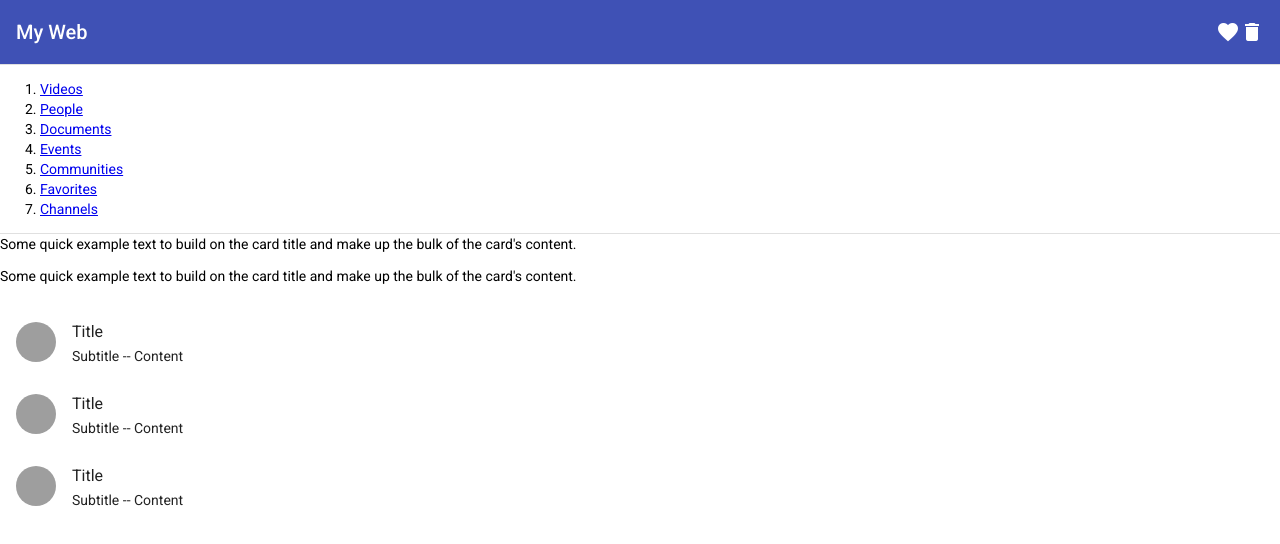
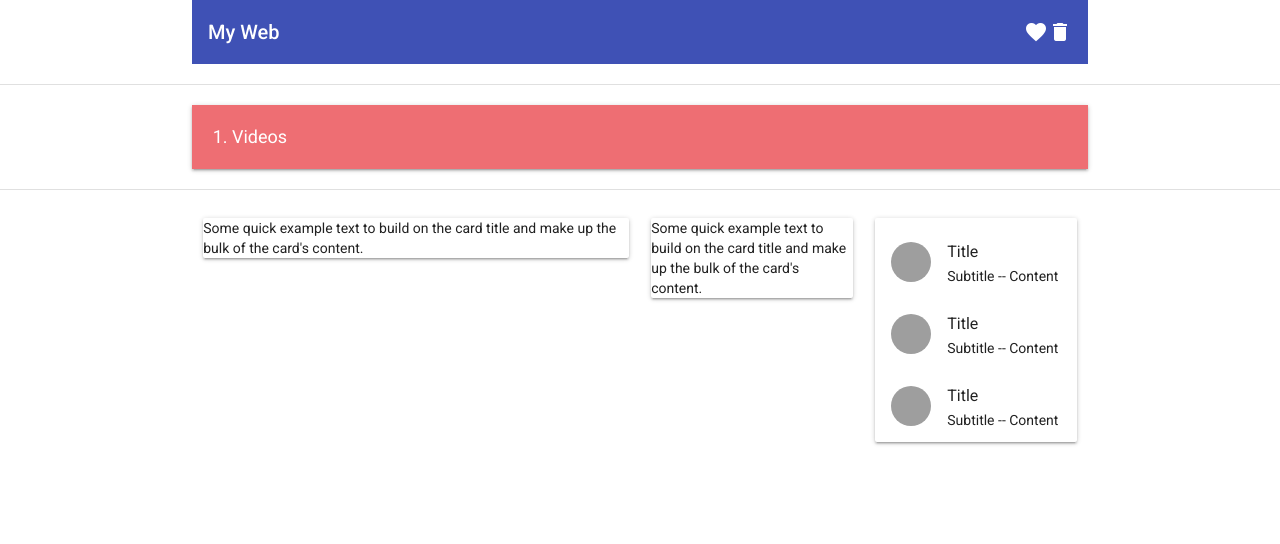
Before and after one commit to iyan73/test_salt, an Angular app: page / in a window 1280 px wide. Shown: the top 544 px of the page. Built offline with nearby package versions, Linux system fonts and the light colour scheme; grey boxes are pictures that could not be loaded.

Commit message:
using materealize

```diff
--- a/src/app/app.component.html
+++ b/src/app/app.component.html
@@ -34,7 +34,7 @@
 <div class="row">
 	<div class="container">
 		<div class="row">
-			<div class="col-md-6">
+			<div class="col m6">
 				<div class="card">
 					<div class="card-body">
 						<p class="card-text">Some quick example text to build on the card title and make up the bulk of
@@ -43,7 +43,7 @@
 					</div>
 				</div>
 			</div>
-			<div class="col-md-3">
+			<div class="col m3">
 				<div class="card">
 					<div class="card-body">
 						<p class="card-text">Some quick example text to build on the card title and make up the bulk of
@@ -52,7 +52,7 @@
 					</div>
 				</div>
 			</div>
-			<div class="col-md-3">
+			<div class="col m3">
 				<div class="card">
 					<mat-list>
 						<mat-list-item>
@@ -92,8 +92,8 @@
 	<div class="col-md-8">
 		.col-md-8
 		<div class="row">
-			<div class="col-md-6">.col-md-6</div>
-			<div class="col-md-6">.col-md-6</div>
+			<div class="col m6">.col m6</div>
+			<div class="col m6">.col m6</div>
 		</div>
 	</div>
 	<div class="col-md-4">.col-md-4</div>
--- a/src/index.html
+++ b/src/index.html
@@ -13,11 +13,11 @@
 	<link href="https://fonts.googleapis.com/css?family=Roboto:300,400,500&display=swap" rel="stylesheet">
 	<link href="https://fonts.googleapis.com/icon?family=Material+Icons" rel="stylesheet">
 
-	<!-- <link rel="stylesheet" href="https://cdnjs.cloudflare.com/ajax/libs/materialize/1.0.0/css/materialize.min.css"> -->
+	<link rel="stylesheet" href="https://cdnjs.cloudflare.com/ajax/libs/materialize/1.0.0/css/materialize.min.css">
 
-	<link rel="stylesheet"
+	<!-- <link rel="stylesheet"
 		href="https://unpkg.com/bootstrap-material-design@4.1.1/dist/css/bootstrap-material-design.min.css"
-		integrity="sha384-wXznGJNEXNG1NFsbm0ugrLFMQPWswR3lds2VeinahP8N0zJw9VWSopbjv2x7WCvX" crossorigin="anonymous">
+		integrity="sha384-wXznGJNEXNG1NFsbm0ugrLFMQPWswR3lds2VeinahP8N0zJw9VWSopbjv2x7WCvX" crossorigin="anonymous"> -->
 
 </head>
 
```
